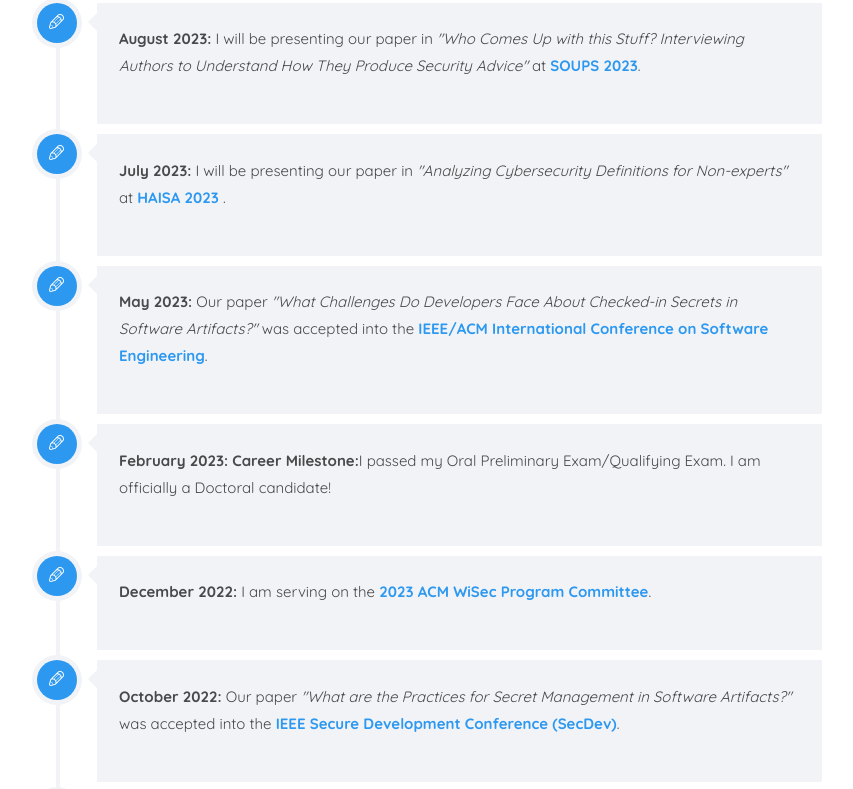
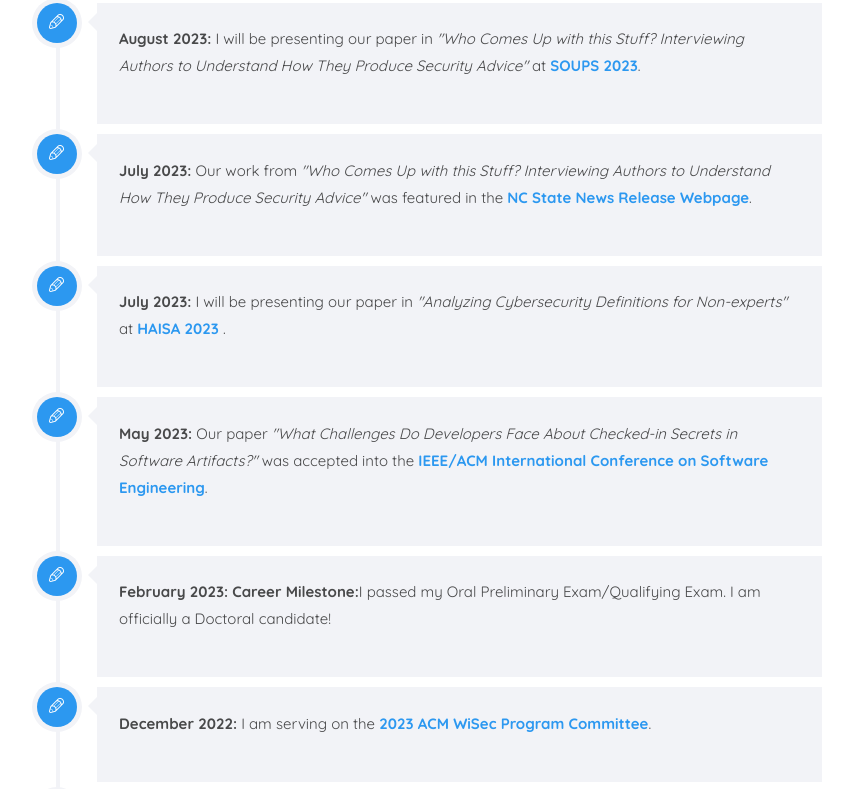
Before and after one commit to lcneil23/lcneil23.github.io, a plain HTML site: page index.html in a window 1280 px wide. Shown: the part 3069-3858 px from the top of the page, without its empty margins (366-1219 px from the left). Drawn offline with nearby package versions, Linux system fonts and the light colour scheme; files whose address does not match are found by name; a web font is replaced by a local one.

Commit message:
Added News on NC State News Release Article

```diff
--- a/index.html
+++ b/index.html
@@ -262,6 +262,24 @@ Copyright &copy;<script>document.write(new Date().getFullYear());</script> All r
 
 					                  <p><b>August 2023:</b> I will be presenting our paper in <i>"Who Comes Up with this Stuff? Interviewing Authors to Understand How They Produce Security Advice"</i> at <a href = "https://www.usenix.org/conference/soups2023/presentation/neil"><b> SOUPS 2023</b></a>.
 
+
+
+
+														</p>
+					               </div>
+					            </div>
+					         </article>
+
+							 <article class="timeline-entry animate-box" data-animate-effect="fadeInLeft">
+					            <div class="timeline-entry-inner">
+
+					               <div class="timeline-icon color-1">
+					                  <i class="icon-pen2"></i>
+					               </div>
+
+					               <div class="timeline-label">
+
+					                  <p><b>July 2023:</b> Our work from  <i>"Who Comes Up with this Stuff? Interviewing Authors to Understand How They Produce Security Advice"</i> was featured in the <a href = "https://news.ncsu.edu/2023/07/confusing-security-advice/"><b> NC State News Release Webpage</b></a>.
 
 
 
```
